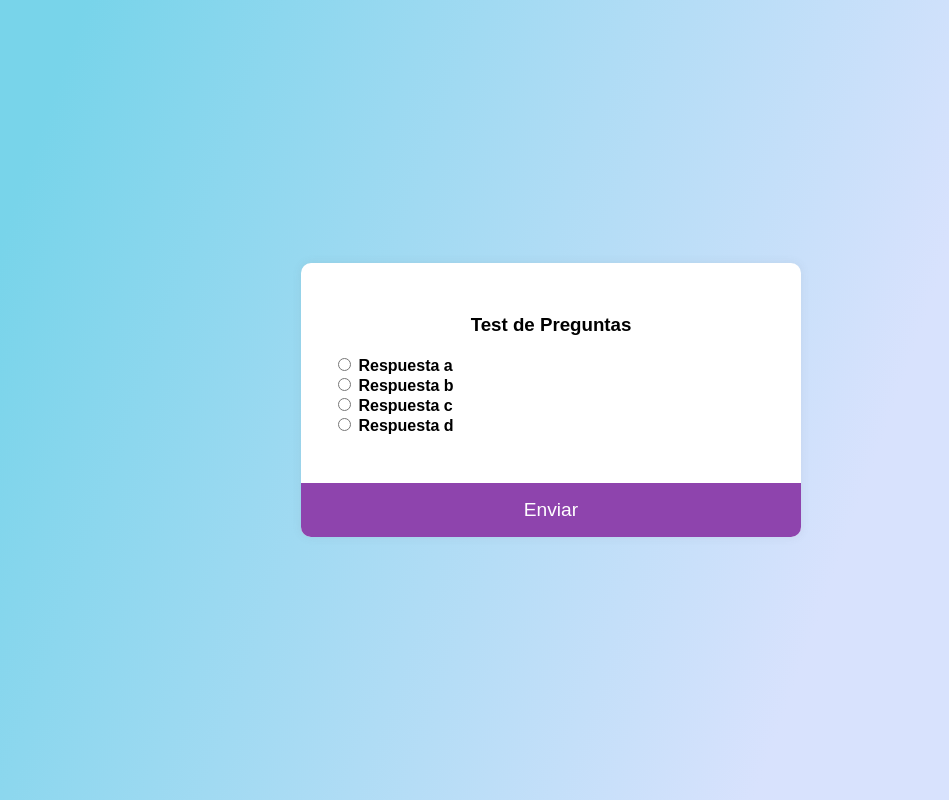
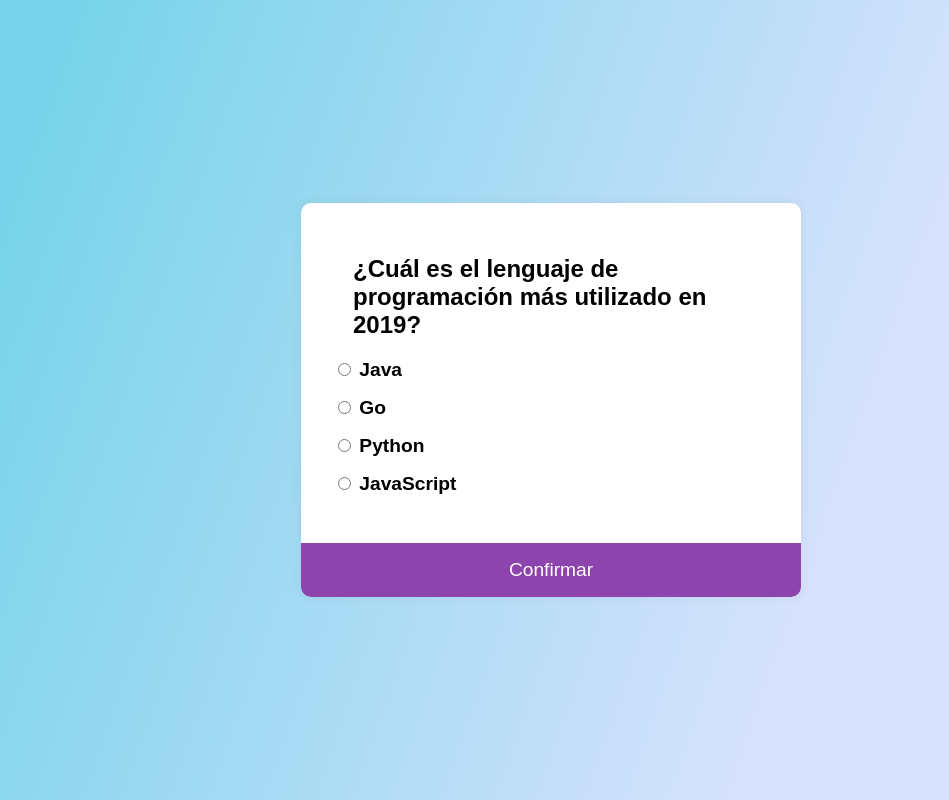
Before and after one commit to victorCodeDev/quiz_app, a plain HTML site: page index.html in a window 1280 px wide. Shown: the whole page, without its empty margins (89-1038 px from the left). Drawn offline with Linux system fonts and the light colour scheme.

Commit message:
Se termino de implementar el test de preguntas, indicando el puntaje de aciertos

```diff
--- a/estilos.css
+++ b/estilos.css
@@ -11,6 +11,10 @@ body {
     display: flex;
     align-items: center;
     justify-content: center;
+}
+
+h2{
+    margin: 20px;
 }
 
 .quiz-container {
@@ -28,11 +32,18 @@ body {
 
 .quiz-header h3 {
     text-align: center;
+    margin: 0;
 }
 
 ul {
     list-style-type: none;
     padding: 0;
+}
+
+ul li {
+    font-size: 1.2rem;
+    margin: 1rem 0;
+    cursor: pointer;
 }
 
 button {
--- a/index.html
+++ b/index.html
@@ -1,41 +1,56 @@
 <!DOCTYPE html>
 <html lang="en">
-
     <head>
-    <meta charset="UTF-8">
-    <meta name="viewport" content="width=device-width, initial-scale=1.0">
+        <meta charset="UTF-8" />
+        <meta name="viewport" content="width=device-width, initial-scale=1.0" />
         <title>Quiz App</title>
-    <link rel="stylesheet" href="estilos.css">
+        <link rel="stylesheet" href="estilos.css" />
+        <script src="script.js" defer></script>
     </head>
-
     <body>
-
-    <div class="quiz-container">
+        <div class="quiz-container" id="quiz">
             <div class="quiz-header">
-            <h3>Test de Preguntas</h3>
+                <h2 id="question">Question text</h2>
                 <ul>
                     <li>
-                    <input type="radio" id="a" name="answer_a">
-                    <label for="a">Respuesta a</label>
+                        <input
+                            type="radio"
+                            id="a"
+                            name="answer"
+                            class="answer"
+                        />
+                        <label id="a_text" for="a">Question</label>
                     </li>
                     <li>
-                    <input type="radio" id="b" name="answer_b">
-                    <label for="a">Respuesta b</label>
+                        <input
+                            type="radio"
+                            id="b"
+                            name="answer"
+                            class="answer"
+                        />
+                        <label id="b_text" for="b">Question</label>
                     </li>
                     <li>
-                    <input type="radio" id="c" name="answer_c">
-                    <label for="a">Respuesta c</label>
+                        <input
+                            type="radio"
+                            id="c"
+                            name="answer"
+                            class="answer"
+                        />
+                        <label id="c_text" for="c">Question</label>
                     </li>
                     <li>
-                    <input type="radio" id="d" name="answer_d">
-                    <label for="a">Respuesta d</label>
+                        <input
+                            type="radio"
+                            id="d"
+                            name="answer"
+                            class="answer"
+                        />
+                        <label id="d_text" for="d">Question</label>
                     </li>
                 </ul>
             </div>
-        <button>Enviar</button>
+            <button id="submit">Confirmar</button>
         </div>
-
-    <script src="script.js"></script>
     </body>
-
 </html>
--- a/script.js
+++ b/script.js
@@ -1,42 +1,100 @@
-const questions = [
+const quizData = [
     {
-        question: 'Lenguaje de Programación Favorito',
-        a: 'Javascript',
-        b: 'Java',
-        c: 'Python',
-        d: 'C++',
-        correct: 'a'
+        question: "¿Cuál es el lenguaje de programación más utilizado en 2019?",
+        a: "Java",
+        b: "Go",
+        c: "Python",
+        d: "JavaScript",
+        correct: "d",
     },
     {
-        question: 'Lenguaje de Programación menos Favorito',
-        a: 'Php',
-        b: 'Java',
-        c: 'C#',
-        d: 'Python',
-        correct: 'a'
+        question: "¿Quién creó el lenguaje Java?",
+        a: "Dennis Ritchie",
+        b: "James Gosling",
+        c: "Bill Gates",
+        d: "Brendan Eich",
+        correct: "b",
     },
     {
-        question: 'Primer lenguaje de programación',
-        a: 'C++',
-        b: 'Java',
-        c: 'C',
-        d: 'Python',
-        correct: 'c'
+        question: "¿Qué significa HTML?",
+        a: "Lenguaje de marcado de hipertexto",
+        b: "Hoja de estilo en cascada",
+        c: "Notación de objetos de Jason",
+        d: "Helicópteros Terminales Lanchas Lamborginis",
+        correct: "a",
     },
     {
-        question: 'Canal de Youtube Favorito',
-        a: 'Julio Profe',
-        b: 'Fazt Code',
-        c: 'Pildoras Informáticas',
-        d: 'Hola Mundo',
-        correct: 'b'
-    },
-    {
-        question: 'Framework Frontend mas usado',
-        a: 'Vue',
-        b: 'React',
-        c: 'Svelte',
-        d: 'Angular',
-        correct: 'd'
+        question: "¿En qué año se lanzó JavaScript?",
+        a: "1996",
+        b: "1995",
+        c: "1994",
+        d: "Ninguna de las anteriores",
+        correct: "b",
     },
 ];
+
+const quiz = document.getElementById("quiz");
+const answerEls = document.querySelectorAll(".answer");
+const questionEl = document.getElementById("question");
+const a_text = document.getElementById("a_text");
+const b_text = document.getElementById("b_text");
+const c_text = document.getElementById("c_text");
+const d_text = document.getElementById("d_text");
+const submitBtn = document.getElementById("submit");
+
+let currentQuiz = 0;
+let score = 0;
+
+loadQuiz();
+
+function loadQuiz() {
+    deselectAnswers();
+
+    const currentQuizData = quizData[currentQuiz];
+
+    questionEl.innerText = currentQuizData.question;
+    a_text.innerText = currentQuizData.a;
+    b_text.innerText = currentQuizData.b;
+    c_text.innerText = currentQuizData.c;
+    d_text.innerText = currentQuizData.d;
+}
+
+function getSelected() {
+    let answer = undefined;
+
+    answerEls.forEach((answerEl) => {
+        if (answerEl.checked) {
+            answer = answerEl.id;
+        }
+    });
+
+    return answer;
+}
+
+function deselectAnswers() {
+    answerEls.forEach((answerEl) => {
+        answerEl.checked = false;
+    });
+}
+
+submitBtn.addEventListener("click", () => {
+    // check to see the answer
+    const answer = getSelected();
+
+    if (answer) {
+        if (answer === quizData[currentQuiz].correct) {
+            score++;
+        }
+
+        currentQuiz++;
+        if (currentQuiz < quizData.length) {
+            loadQuiz();
+        } else {
+            quiz.innerHTML = `
+                <h2>Has respondido correctamente ${score}/${quizData.length} preguntas.</h2>
+
+                <button onclick="location.reload()">Reiniciar</button>
+            `;
+        }
+    }
+});
```
Lines whose indentation alone changed are shown as unchanged.
